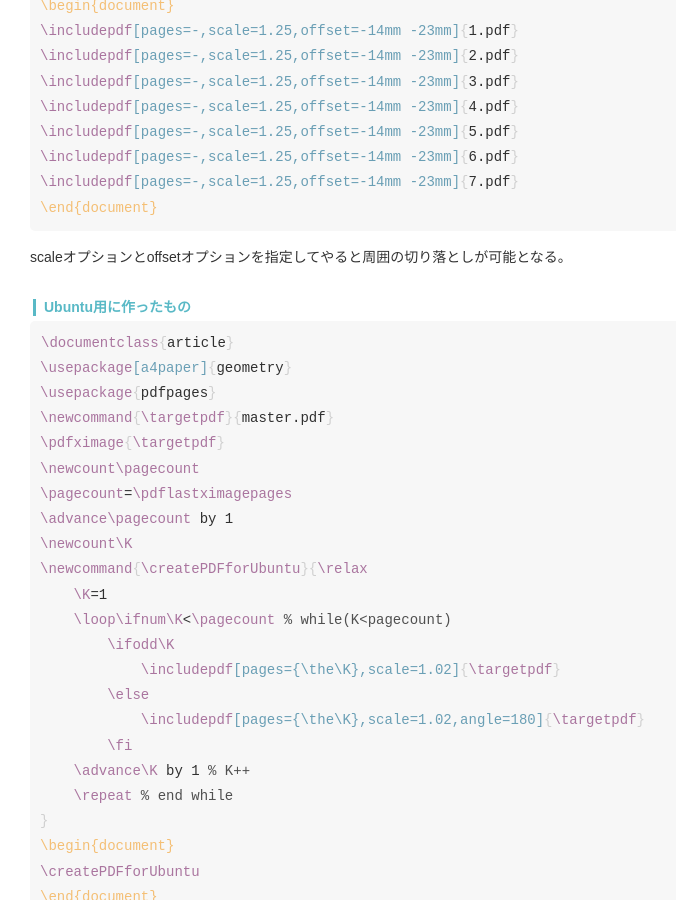
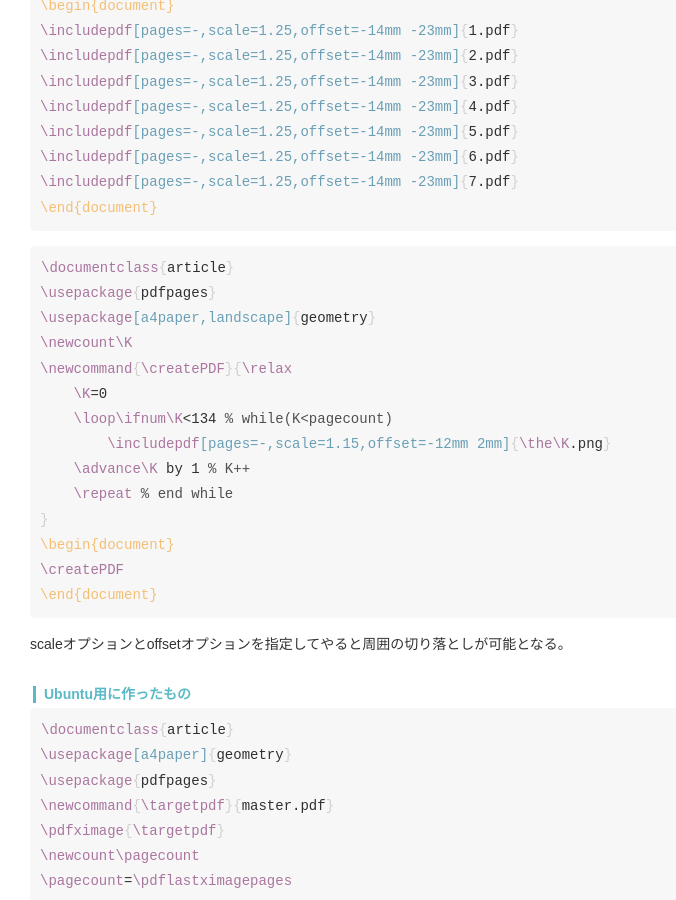
Before and after one commit to qdaibungei/latex, a Jekyll site: the page built from docs/_posts/2017-09-27-pdfpages.md, in a window 1280 px wide and 900 px high, scrolled down 1442 px. Shown: the whole window, without its empty margins (0-676 px from the left). Built offline with Jekyll 4.4.1, drawn with Linux system fonts in a browser that asks for light colours; our own code applies the rules of GitHub Pages for plain Markdown files.

Commit message:
Update 2017-09-27-pdfpages.md

````diff
--- a/docs/_posts/2017-09-27-pdfpages.md
+++ b/docs/_posts/2017-09-27-pdfpages.md
@@ -67,6 +67,23 @@ Adobeの有料ソフトを使うならばPDF加工は容易であるが、無償
 \end{document}
 ```
 
+```tex
+\documentclass{article}
+\usepackage{pdfpages}
+\usepackage[a4paper,landscape]{geometry}
+\newcount\K
+\newcommand{\createPDF}{\relax
+    \K=0
+    \loop\ifnum\K<134 % while(K<pagecount)
+        \includepdf[pages=-,scale=1.15,offset=-12mm 2mm]{\the\K.png}
+    \advance\K by 1 % K++
+    \repeat % end while
+}
+\begin{document}
+\createPDF
+\end{document}
+```
+
 scaleオプションとoffsetオプションを指定してやると周囲の切り落としが可能となる。
 
 #### Ubuntu用に作ったもの
@@ -97,5 +114,6 @@ scaleオプションとoffsetオプションを指定してやると周囲の切
 \end{document}
 ```
 
+
 ### 参考文献
 * <http://abenori.blogspot.jp/2015/07/pdfpages.html>
````
